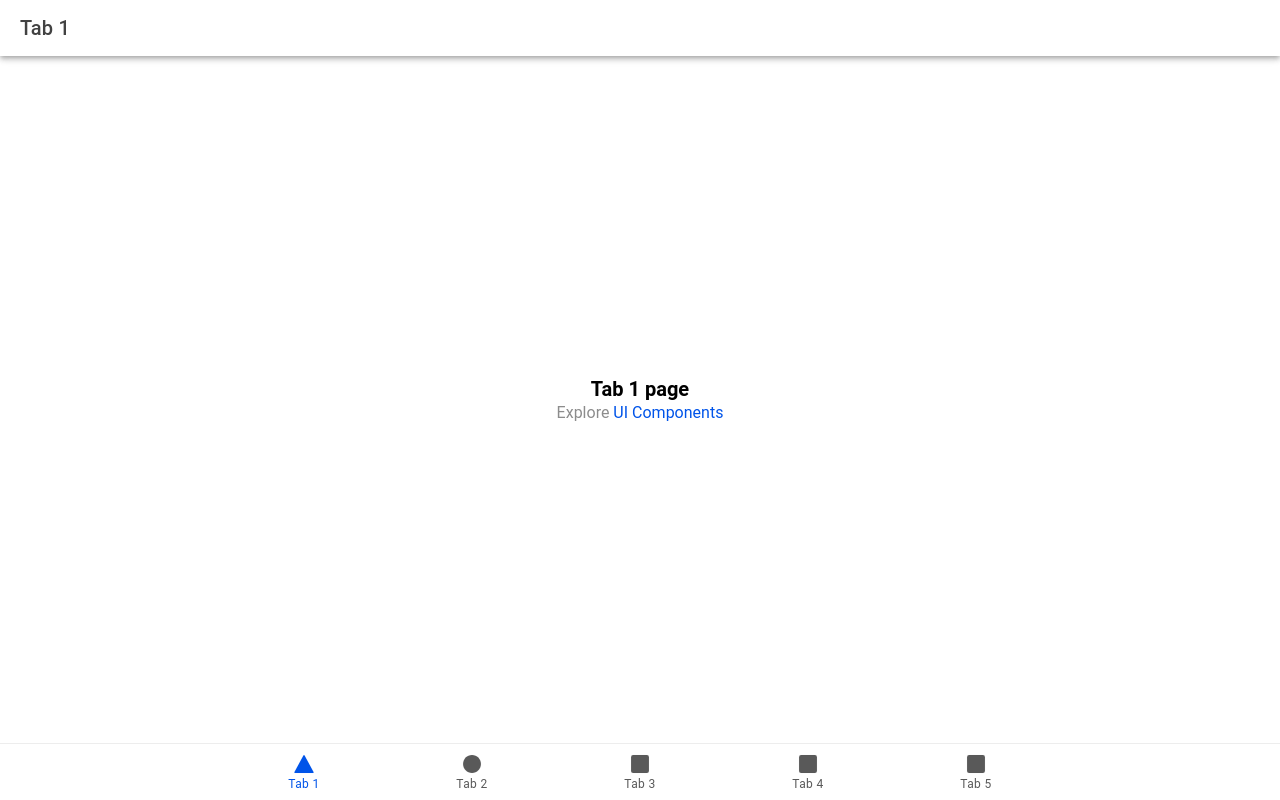
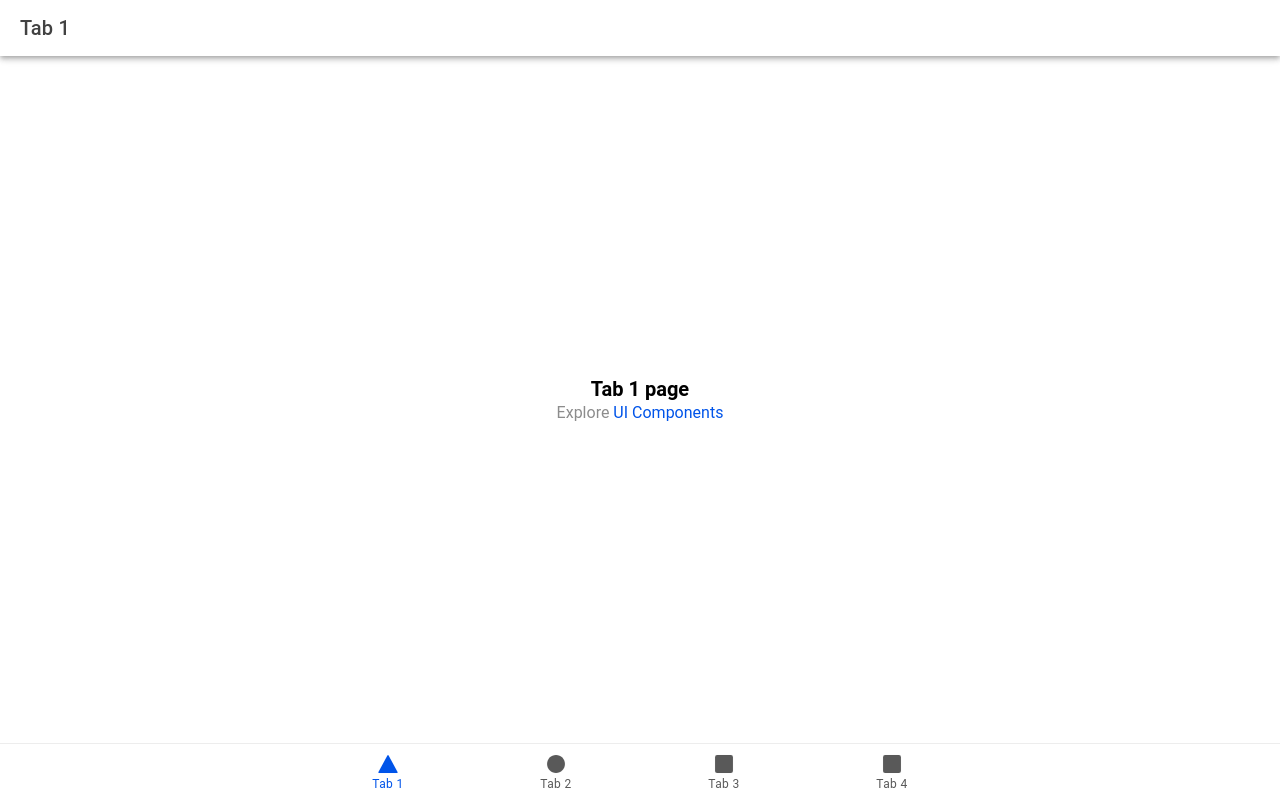
Before and after one commit to galn14/skill-x, a React (Vite) app: page /tab1 in a window 1280 px wide. Built offline with nearby package versions, Linux system fonts and the light colour scheme.

Commit message:
Tabs Update

```diff
--- a/src/App.tsx
+++ b/src/App.tsx
@@ -66,9 +66,6 @@ const App: React.FC = () => (
           <Route path="/tab4">
             <Tab4 />
           </Route>
-          <Route path="/tab5">
-            <Tab5 />
-          </Route>
           <Route exact path="/">
             <Redirect to="/tab1" />
           </Route>
@@ -90,10 +87,6 @@ const App: React.FC = () => (
             <IonIcon aria-hidden="true" icon={square} />
             <IonLabel>Tab 4</IonLabel>
           </IonTabButton>
-          <IonTabButton tab="tab5" href="/tab5">
-            <IonIcon aria-hidden="true" icon={square} />
-            <IonLabel>Tab 5</IonLabel>
-          </IonTabButton>
         </IonTabBar>
       </IonTabs>
     </IonReactRouter>
```
